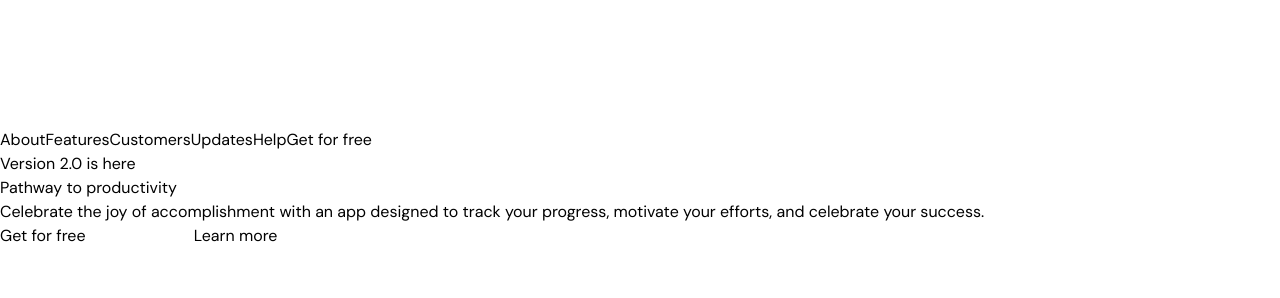
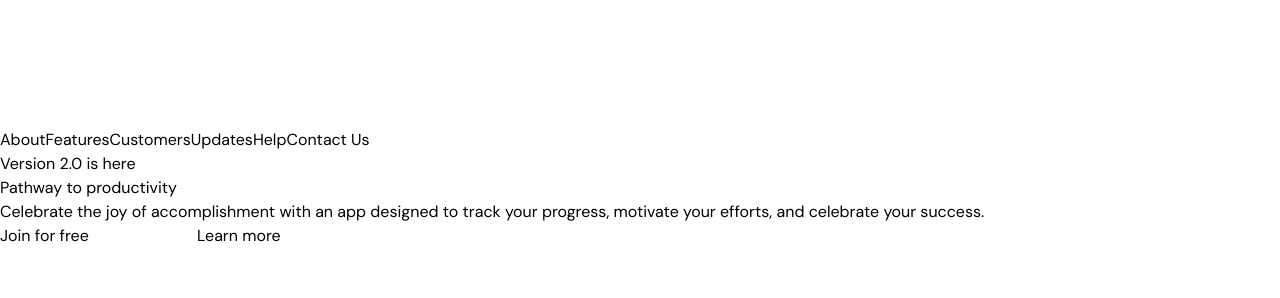
Before and after one commit to raisin-llc/Raisin, a Next.js app: page / in a window 1280 px wide. Shown: the part 2520-2818 px from the top of the page. Built offline with nearby package versions, Linux system fonts and the light colour scheme.

Commit message:
update: names and few changes UI changes

```diff
--- a/src/app/page.tsx
+++ b/src/app/page.tsx
@@ -15,7 +15,7 @@ export default function Home() {
       <LogoTicker />
       <ProductShowcase />
       {/* <Pricing /> */}
-      {/* <Testimonials /> */}
+      <Testimonials />
       <CallToAction />
       <Footer />
     </>
--- a/src/sections/CallToAction.tsx
+++ b/src/sections/CallToAction.tsx
@@ -46,7 +46,7 @@ const sectionRef = useRef(null);
           />
         </div>
         <div className="flex gap-2 mt-10 justify-center">
-          <button className="btn btn-primary">Get for free</button>
+          <button className="btn btn-primary"></button>
           <button className="btn btn-text gap-1">
             <span>Learn more</span>
             <ArrowRight className="h-5 w-5" />
--- a/src/sections/Header.tsx
+++ b/src/sections/Header.tsx
@@ -26,7 +26,7 @@ export const Header = () => {
               <a href="#">Customers</a>
               <a href="#">Updates</a>
               <a href="#">Help</a>
-              <button className="bg-black text-white px-4 py-2 rounded-lg font-medium inline-flex align-items justify-center tracking-tight">Get for free</button>
+              <button className="bg-black text-white px-4 py-2 rounded-lg font-medium inline-flex align-items justify-center tracking-tight">Contact Us</button>
             </nav>
 
           </div>
--- a/src/sections/Hero.tsx
+++ b/src/sections/Hero.tsx
@@ -43,7 +43,7 @@ export const Hero = () => {
               your progress, motivate your efforts, and celebrate your success.
             </p>
             <div className="flex gap-1 items-center mt-[30px]">
-              <button className="btn btn-primary">Get for free</button>
+              <button className="btn btn-primary">Join for free</button>
               <button className="btn btn-text gap-1">
                 <span>Learn more</span>
                 <ArrowIcon className="h-5 w-5" />
```
